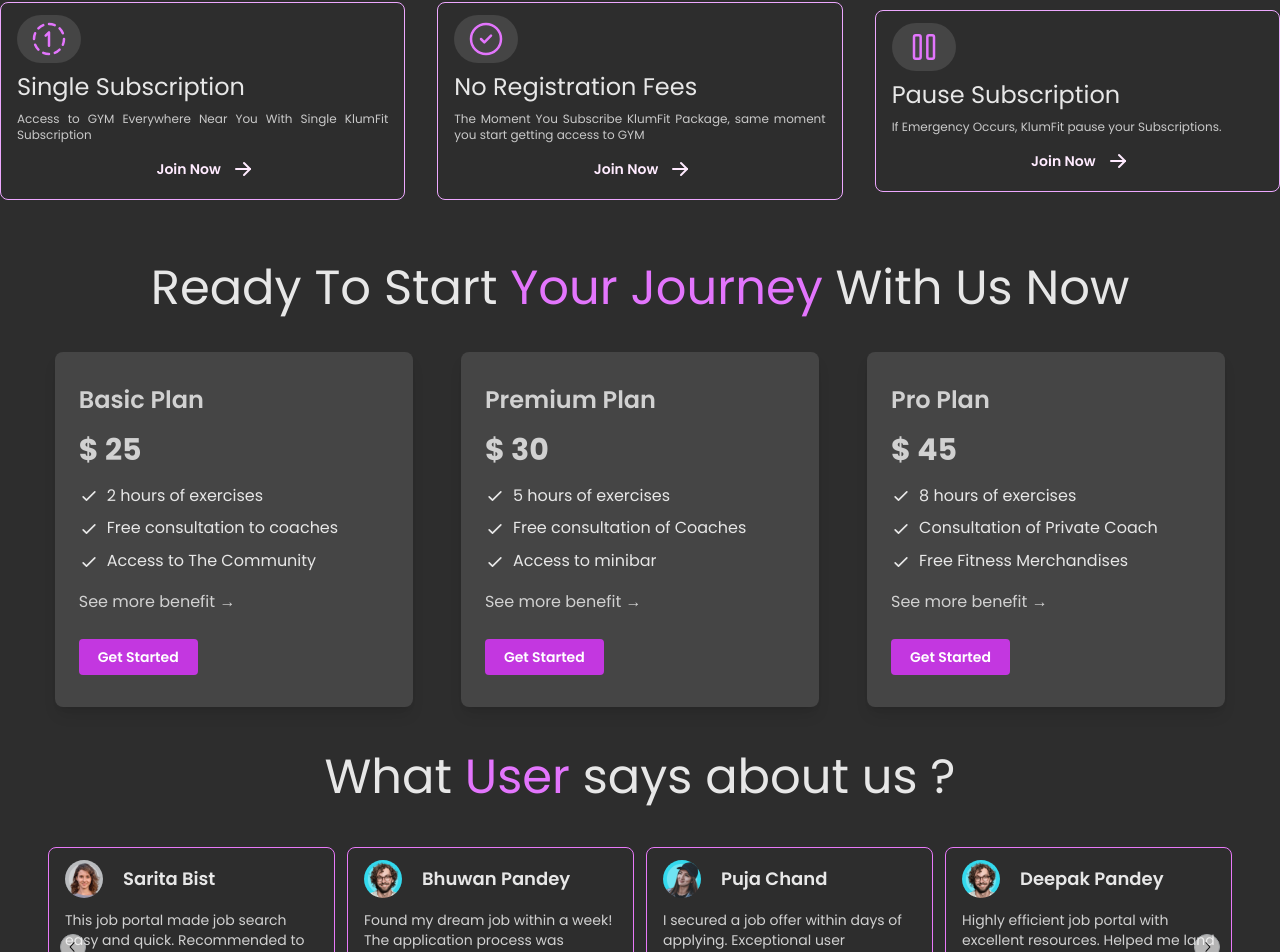
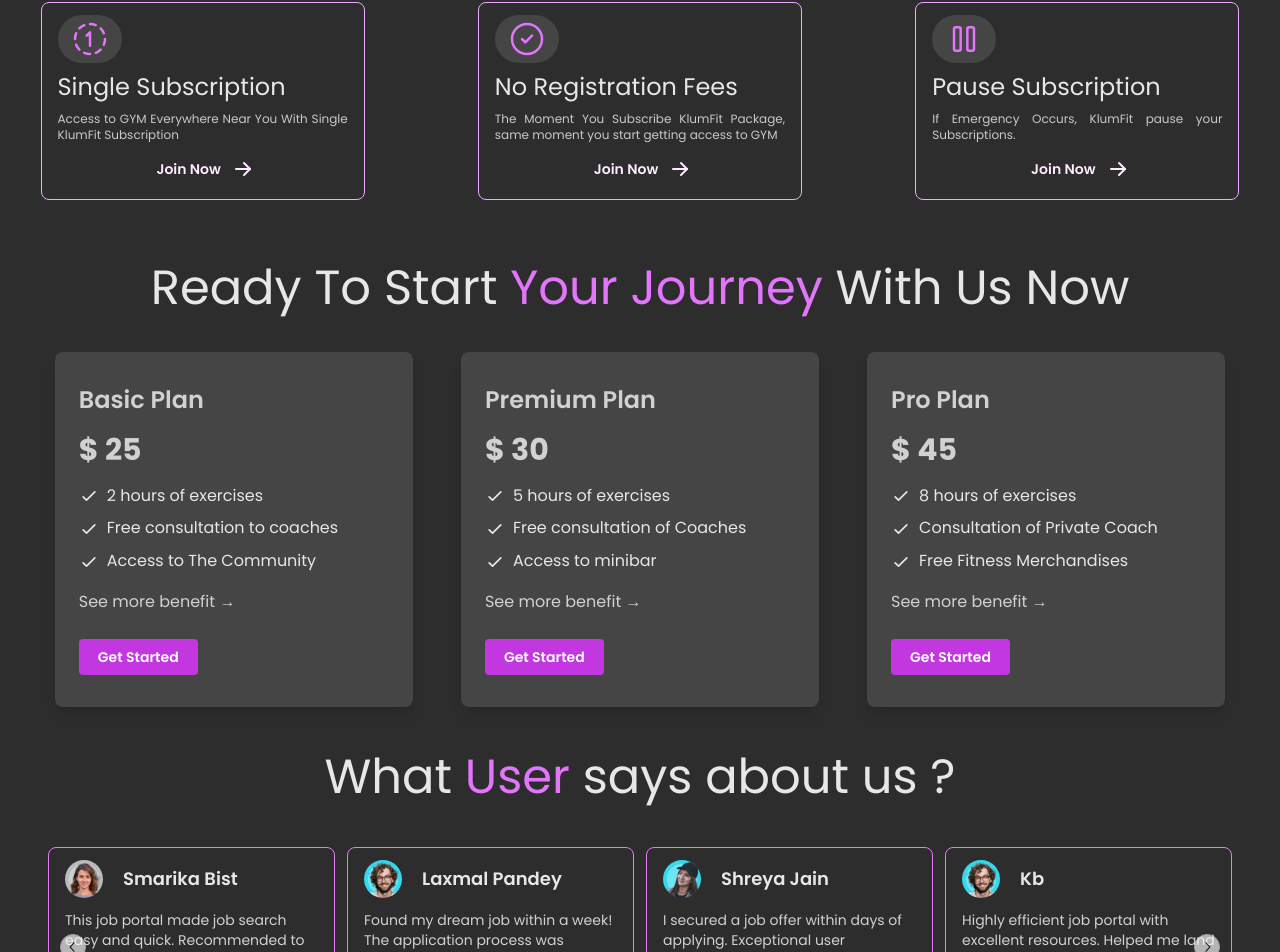
Before and after one commit to Bhuwan138/gym-website, a React (Vite) app: page / in a window 1280 px wide. Shown: the part 649-1601 px from the top of the page. Built offline with nearby package versions, Linux system fonts and the light colour scheme.

Commit message:
add responsiveness

```diff
--- a/src/HomePage/Header.jsx
+++ b/src/HomePage/Header.jsx
@@ -1,7 +1,19 @@
-import {Button, Divider} from "@mantine/core";
+import {Burger, Button, Divider, Drawer} from "@mantine/core";
 import Navbar from "./Navbar.jsx";
+import {useDisclosure} from "@mantine/hooks";
+import {IconX} from "@tabler/icons-react";
+
 
 const Header=()=>{
+    const [opened, { open, close }] = useDisclosure(false);
+    const links=[
+        {name:'Home',path:'/'},
+        {name:'Pricing',path:'/#'},
+
+
+
+    ]
+
     return(
         <>
 
@@ -14,14 +26,38 @@
                 </div>
 
 
-                <div className="flex gap-4  items-center mr-20">
+                <div className=" bs-mx:hidden flex gap-4  items-center mr-20">
                    <Button variant="filled" size='xs' className="font-medium">Login</Button>
                     <Button variant="outline" size='xs' className="font-medium">Gym Login</Button>
 
                 </div>
+                <Burger  className="bs:hidden " opened={opened} onClick={open} aria-label="Toggle navigation" />
+
+
             </div>
 
             <Divider color="mineShaft.5"/>
+
+            <Drawer position="left" size="xs" closeButtonProps={{icon: <IconX size={30} stroke={1.5}/>}}
+                    opened={opened} onClose={close} title="">
+                <div className="flex flex-col  h-full  justify-center gap-6">
+                    {
+                        links.map(link => (
+                            <div key={link.name}
+                                 className={`  flex items-center    `}>
+                                <a href={link.path} className="hover:text-fuchsia-pink-400 text-lg">
+                                    {link.name}
+                                </a>
+                            </div>
+                        ))
+                    }
+                    <div className="flex gap-4  flex-col justify-center ">
+                        <Button variant="filled" size='xs' className="font-medium">Login</Button>
+                        <Button variant="outline" size='xs' className="font-medium">Gym Login</Button>
+
+                    </div>
+                </div>
+            </Drawer>
 
         </>
     )
--- a/src/HomePage/Navbar.jsx
+++ b/src/HomePage/Navbar.jsx
@@ -14,7 +14,7 @@
 
 
     return(
-        <div className="flex  gap-5 h-full items-center">
+        <div className=" bs-mx:hidden flex  gap-5 h-full items-center">
             {
                 links.map(link=>(
                     <div key={link.name} className={`${link.name==='Home' && " text-fuchsia-pink-400" } flex items-center  h-full `}>
--- a/src/HomePage/Services.jsx
+++ b/src/HomePage/Services.jsx
@@ -1,5 +1,5 @@
 import {IconCircleCheck, IconCircleDashedNumber1, IconPlayerPause,IconArrowRight} from "@tabler/icons-react";
-import {ActionIcon, Button} from "@mantine/core";
+import { Button} from "@mantine/core";
 
 
 const Services=()=>{
@@ -35,7 +35,7 @@
             </div>
 
         </div>
-        <div className="flex  flex-col  gap-8 md:flex-row items-center md:justify-around  h-full mb-10 group">
+        <div className="grid grid-cols-1 md:grid-cols-2 lg:grid-cols-3 gap-8  place-items-center h-full mb-10 group">
             {services.map((item) => (
                 <div key={item.id} className="flex flex-col gap-2 w-[80%]  hover:translate-y-1  transaction duration-200 ease-in-out  border border-fuchsia-pink-300 px-4 py-3 rounded-lg ">
                     <div  className=" flex justify-center w-16  p-1 bg-mine-shaft-800 rounded-full ">
--- a/src/HomePage/Subscription.jsx
+++ b/src/HomePage/Subscription.jsx
@@ -2,11 +2,12 @@
 import {Button, TextInput} from "@mantine/core";
 
 const Subscribe=()=>{
-    return(<div className="mt-20  mx-10 p-4 rounded-xl flex  justify-around ">
-        <div className="text-4xl  w-[40%] font-semibold text-center text-mine-shaft-100 mb-2">Ready To Level Up    <span
+    return(
+        <div className="mt-20  mx-10 p-4 rounded-xl flex  flex-wrap  justify-around ">
+        <div className="text-4xl  min-w-[40%] font-semibold text-center text-mine-shaft-100 mb-2">Ready To Level Up    <span
             className="text-fuchsia-pink-400">Your Body</span> With US
         </div>
-        <div className="flex gap-4 bg-mine-shaft-700 rounded-xl items-center  px-3">
+        <div className="flex  gap-4 bg-mine-shaft-700 rounded-xl items-center  px-3">
             <TextInput
                 placeholder="Your@gmail.com"
                 variant='unstyled'
--- a/src/HomePage/Testimonials.jsx
+++ b/src/HomePage/Testimonials.jsx
@@ -7,26 +7,26 @@
 const testimonials=[
     {
         avatar:"avatar",
-        name: "Sarita Bist",
+        name: "Smarika Bist",
         review: "This job portal made job search easy and quick. Recommended to all job seekers!",
         rating:4
     },
 
     {
         avatar:"avatar1",
-        name: "Bhuwan Pandey",
+        name: "Laxmal Pandey",
         review: "Found my dream job within a week! The application process was smooth.",
         rating:4.5
     },
     {
         avatar:"avatar2",
-        name: "Puja Chand",
+        name: "Shreya Jain",
         review: "I secured a job offer within days of applying. Exceptional user experience and support.",
         rating:5
     },
     {
         avatar:"avatar1",
-        name: "Deepak Pandey",
+        name: "Kb",
         review: "Highly efficient job portal with excellent resources. Helped me land a great position.",
         rating:4.5
     },
--- a/tailwind.config.js
+++ b/tailwind.config.js
@@ -51,6 +51,28 @@
 
       }
     },
+    screens: {
+      'xsm': '350px',
+      'xs': '476px',
+      'sm': '640px',
+      'md': '768px',
+      'bs': '900px',
+      'lg': '1024px',
+      'xl': '1280px',
+      '2xl': '1536px',
+
+
+      '2xl-mx': { 'max': '1535px' },
+      'xl-mx': { 'max': '1255px' },
+      'lg-mx': { 'max': '1023px' },
+      'bs-mx': { 'max': '899px' },
+      'md-mx': { 'max': '767px' },
+      'sm-mx': { 'max': '639px' },
+      'xs-mx': { 'max': '475px' },
+      'xsm-mx': { 'max': '349px' },
+    },
   },
+
+
   plugins: [],
 }
```
Lines whose indentation alone changed are shown as unchanged.
